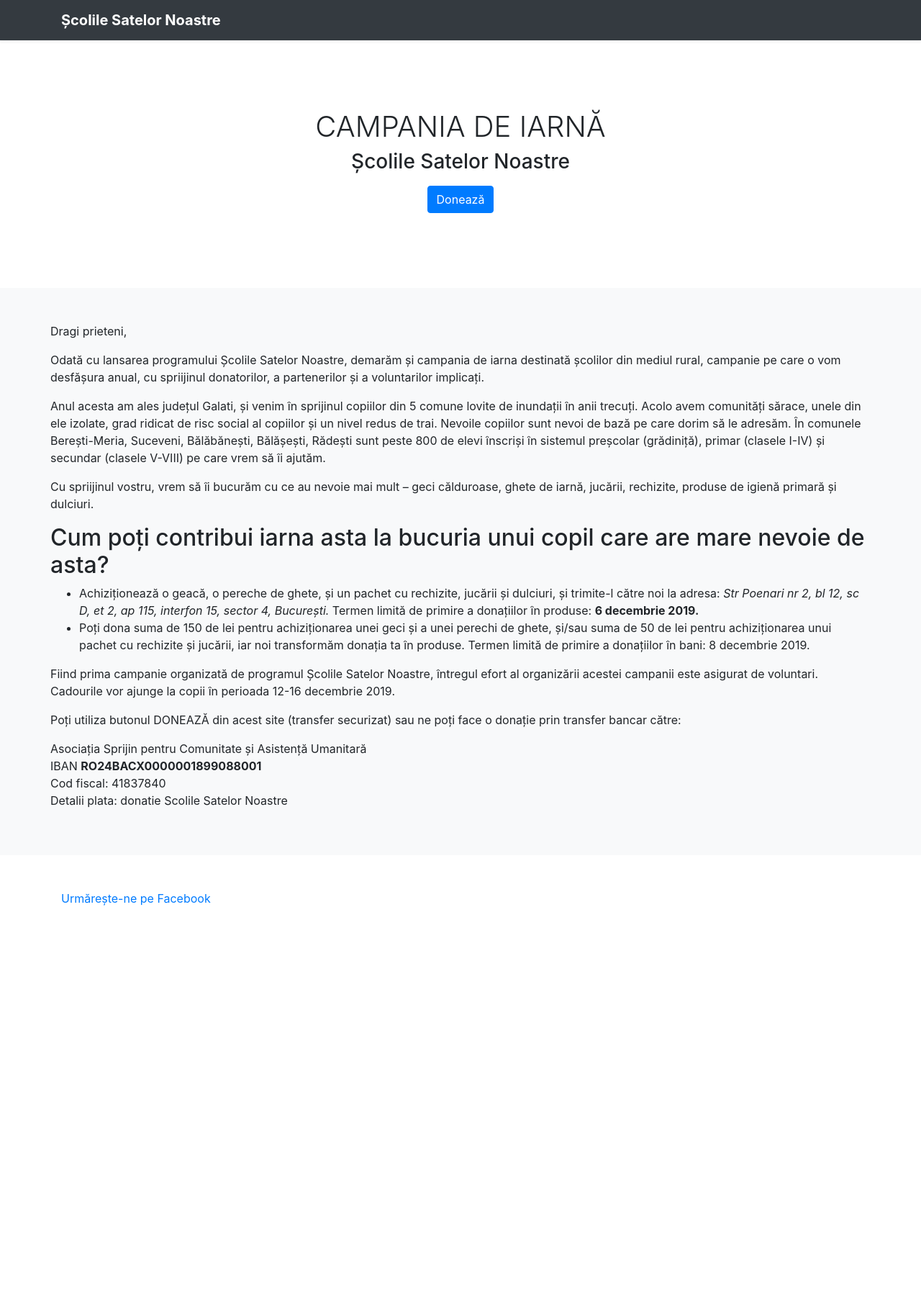
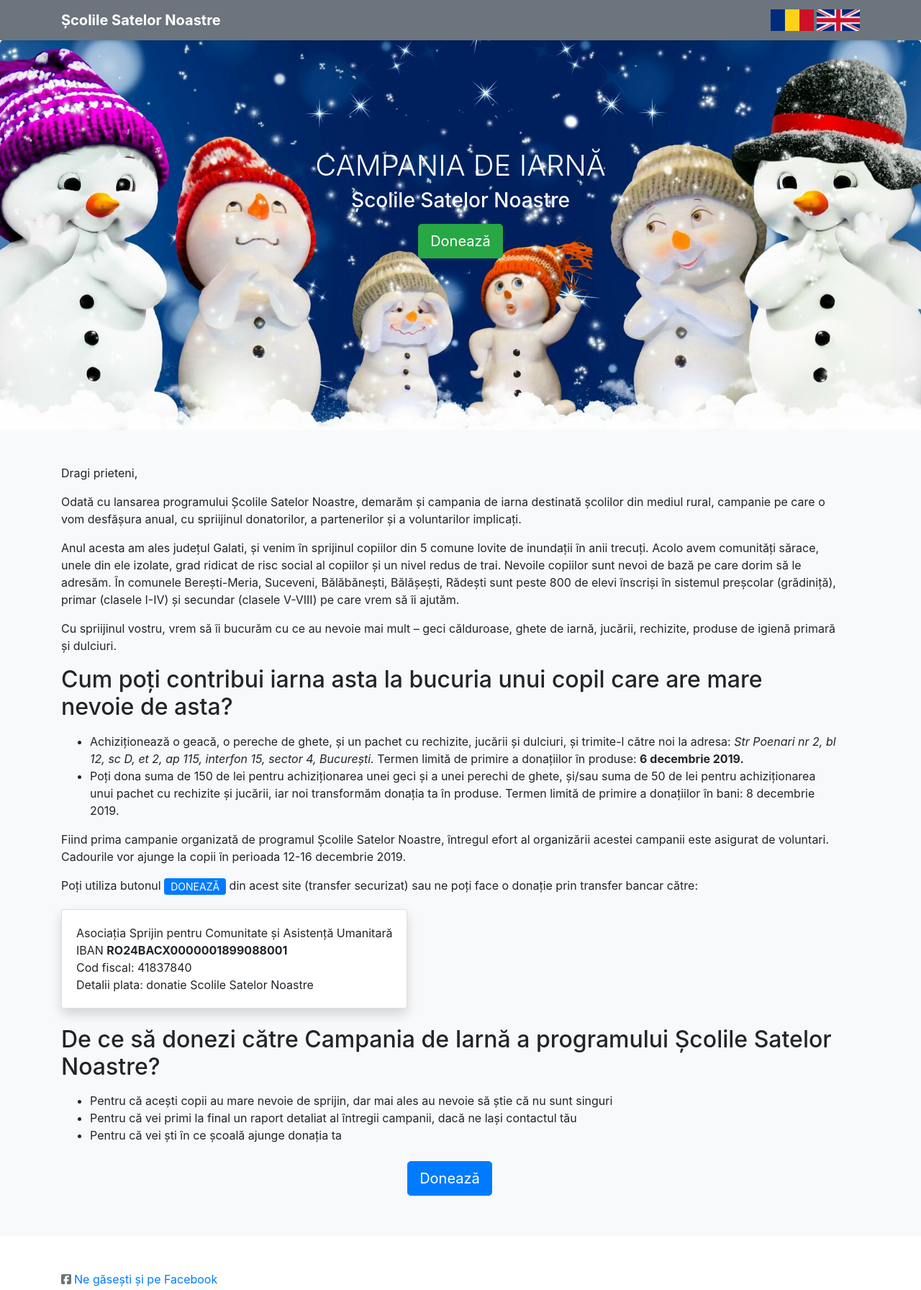
Before and after one commit to citizennext/scolilesatelornoastre, a plain HTML site: page landing-page/index.html in a window 1280 px wide. Shown: the whole page at 72% size. Before the commit the page ends 1312 px from the top, so only its background shows below. Drawn offline with nearby package versions, Linux system fonts and the light colour scheme.

```diff
--- a/landing-page/custom.css
+++ b/landing-page/custom.css
@@ -1,13 +1,44 @@
+header {
+    color: white;
+}
 .jumbotron {
     padding-top: 3rem;
     padding-bottom: 3rem;
     margin-bottom: 0;
-  background-color: #fff;
+    background-color: #6594C2;
+    color: white;
+    background-repeat: no-repeat;
+    background-size: cover;
+    background-position: center;
+    min-height: 33.8rem;
 }
+
+.languages img {
+        width: 60px;
+        height: 30px;
+}
+
 @media (min-width: 768px) {
     .jumbotron {
-    padding-top: 6rem;
+        padding-top: 1rem;
         padding-bottom: 6rem;
+    }
+    h2 {
+        margin: 0 0 1rem 0;
+    }
+}
+
+@media (max-width: 768px) {
+    .jumbotron {
+        padding-top: 0;
+    }
+    h2 {
+        margin: 0 0 1rem 0;
+    }
+    .languages img {
+        margin-left: 0!important;
+        margin-top: 5px;
+        margin-bottom: 5px;
     }
 }
 
--- a/landing-page/index.html
+++ b/landing-page/index.html
@@ -15,12 +15,17 @@
 </head>
 <body>
 <header>
-    <div class="navbar navbar-dark bg-dark shadow-sm">
+    <div class="navbar navbar-dark bg-secondary shadow-sm">
         <div class="container d-flex justify-content-between">
             <a href="#" class="navbar-brand d-flex align-items-center">
                 <strong>Şcolile Satelor Noastre</strong>
             </a>
-
+            <div class="languages float-right">
+                    <a href="#ro" class="romanian">
+                        <img src="ro.png" class="ml-3" /></a>
+                    <a href="#uk" class="english">
+                        <img src="uk.png" class="img-responsive" /></a>
+            </div>
         </div>
     </div>
 </header>
@@ -28,18 +33,17 @@
 
 <main role="main">
 
-    <section class="jumbotron text-center" background-image: url("/img/institutions/bucharest.jpg")>
+    <section class="header jumbotron text-center section d-flex flex-column align-items-center justify-content-around" style="background-image: url('om-zapada.jpg');">
         <div class="container">
             <h1 class="jumbotron-heading">CAMPANIA DE IARNĂ</h1>
             <h3>Şcolile Satelor Noastre</h3>
-            <a href="https://mpy.ro/192x7xer" target="_blank" rel="noopener" class="btn btn-primary my-2">Donează</a>
+            <a href="https://mpy.ro/192x7xer" target="_blank" rel="noopener" class="btn btn-success my-2 btn-lg">Donează</a>
         </div>
     </section>
 
     <div class="album py-5 bg-light">
         <div class="container">
-
-            <div class="row">
+            <div class="row col-md-12">
                 <p>
                     Dragi prieteni,
                 </p>
@@ -81,15 +85,38 @@
                     decembrie 2019.
                 </p>
                 <p>
-                    Poţi utiliza butonul DONEAZĂ din acest site (transfer securizat) sau ne poţi face o donaţie prin
+                    Poţi utiliza butonul <a href="https://mpy.ro/192x7xer" target="_blank" rel="noopener"
+                                            class="btn btn-primary py-0 btn-sm ">DONEAZĂ</a> din acest site (transfer securizat) sau ne poţi face o donaţie prin
                     transfer bancar către:
                 </p>
-                <p>
+                <div class="card shadow mb-4 mt-1">
+                    <div class="card-body">
                     Asociaţia Sprijin pentru Comunitate şi Asistenţă Umanitară <br/>
                     IBAN <strong>RO24BACX0000001899088001</strong><br/>
                     Cod fiscal: 41837840<br/>
-                    Detalii plata: donatie Scolile Satelor Noastre<br/>
-                </p>
+                    Detalii plata: donatie Scolile Satelor Noastre
+                    </div>
+                </div>
+
+                <h2>
+                    De ce să donezi către Campania de Iarnă a programului Şcolile Satelor Noastre?
+                </h2>
+                <ul>
+                    <li>
+                        Pentru că aceşti copii au mare nevoie de sprijin, dar mai ales au nevoie să ştie că nu sunt
+                        singuri
+                    </li>
+                    <li>
+                        Pentru că vei primi la final un raport detaliat al întregii campanii, dacă ne laşi contactul tău
+                    </li>
+                    <li>
+                        Pentru că vei şti în ce şcoală ajunge donaţia ta
+                    </li>
+                </ul>
+                <div class="col-md-12 text-center">
+                    <a href="https://mpy.ro/192x7xer" target="_blank" rel="noopener"
+                       class="btn btn-primary btn-lg my-2">Donează</a>
+                </div>
             </div>
         </div>
     </div>
@@ -99,8 +126,12 @@
 
 <footer class="text-muted">
     <div class="container">
-        <p><a href="https://www.facebook.com/ScolileSatelorNoastre" target="_blank" rel="noopener">Urmărește-ne pe
-            Facebook</a></p>
+
+        <div class="row col-md-12 text-center align-middle">
+            <i class="fab fa-facebook-square pt-1"></i>
+                <a href="https://www.facebook.com/ScolileSatelorNoastre" target="_blank" class="pl-1"
+                                         rel="noopener">Ne găseşti şi pe Facebook</a>
+        </div>
     </div>
 </footer>
 
@@ -108,6 +139,8 @@
 <script type="text/javascript">
 
 </script>
+<script src="https://kit.fontawesome.com/6383071327.js" crossorigin="anonymous"></script>
+
 <script src="https://code.jquery.com/jquery-3.3.1.slim.min.js"
         integrity="sha384-q8i/X+965DzO0rT7abK41JStQIAqVgRVzpbzo5smXKp4YfRvH+8abtTE1Pi6jizo"
         crossorigin="anonymous"></script>
```
Also changed, not shown: landing-page/copii.jpg (deleted), landing-page/om-zapada.jpg (added), landing-page/ro.png (added), landing-page/uk.png (added). Lines whose indentation alone changed are shown as unchanged.
